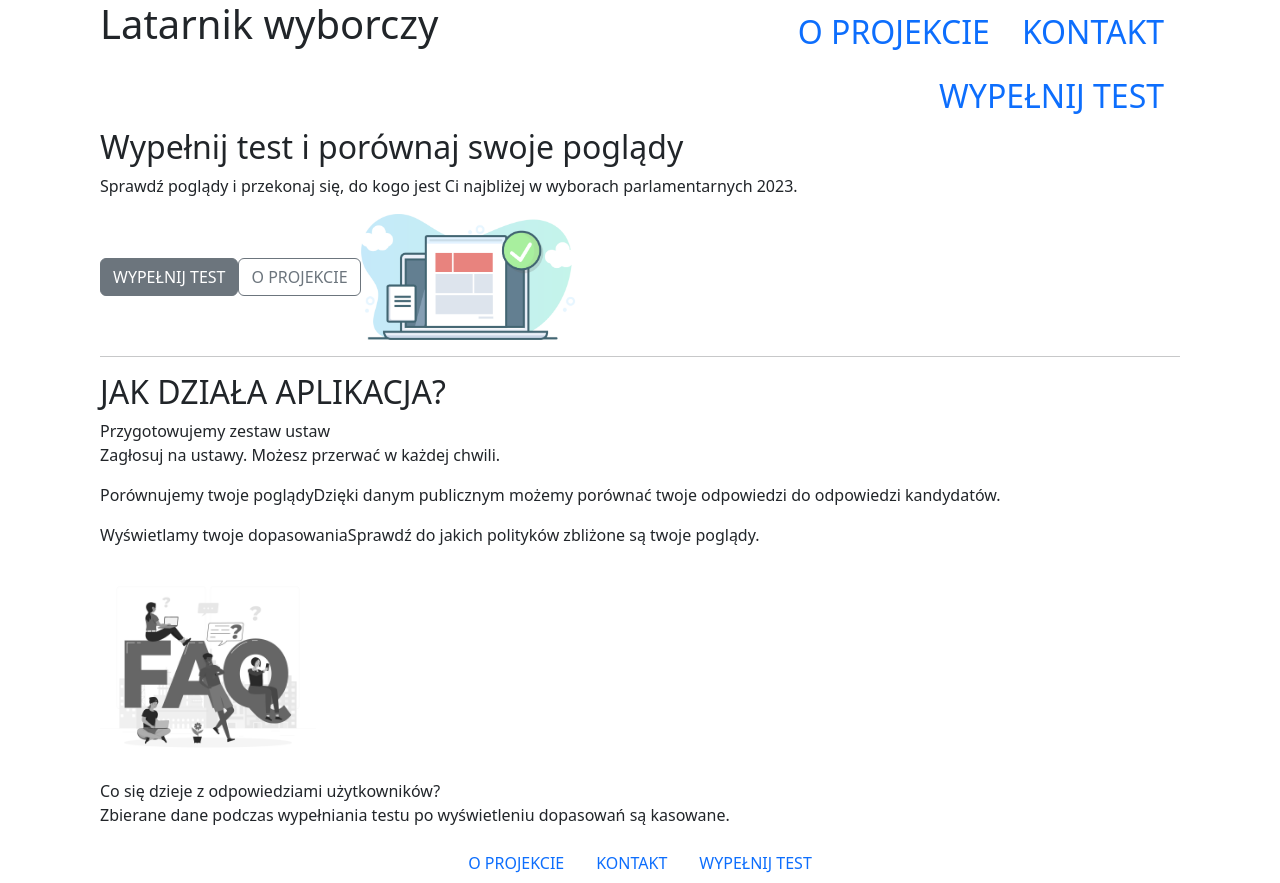
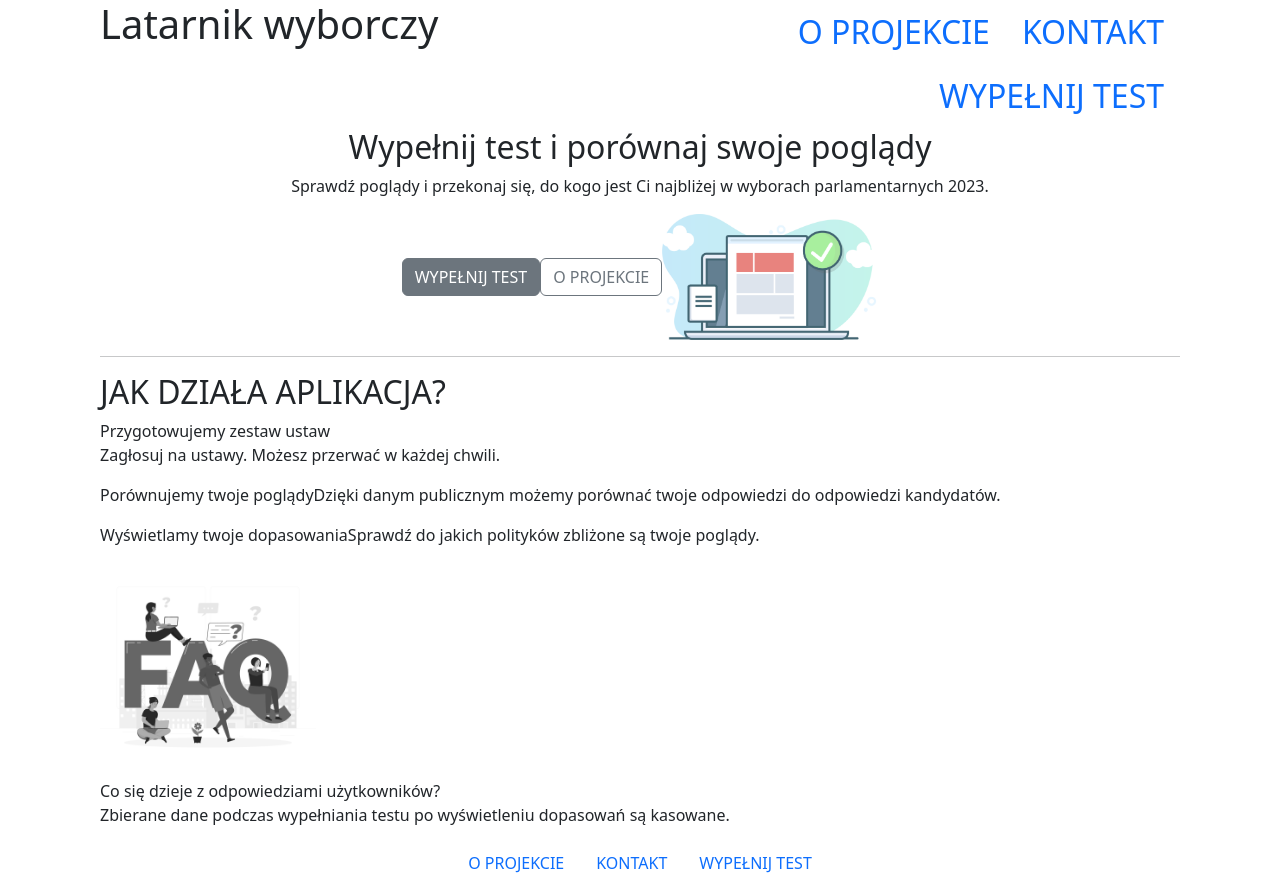
Before and after one commit to Pawlikss/projekt-latarnik, a JavaScript app: page / in a window 1280 px wide. Built offline with nearby package versions, Linux system fonts and the light colour scheme; the HTML template or start-up script is replaced by a standard one.

Commit message:
style main

```diff
--- a/src/App.css
+++ b/src/App.css
@@ -12,3 +12,7 @@ body {
     grid-template-columns: 1fr 1fr;
     grid-gap: 20px;
 }
+
+.center {
+    text-align: center;
+}
--- a/src/components/MainArticle.js
+++ b/src/components/MainArticle.js
@@ -1,6 +1,6 @@
 const MainArticle = () => {
     return (
-        <article>
+        <article className="center">
                 <h2>Wypełnij test i porównaj swoje poglądy</h2>
                 <p>Sprawdź poglądy i przekonaj się, do kogo jest Ci najbliżej w wyborach parlamentarnych 2023.</p>
                 <button className="btn btn-secondary">WYPEŁNIJ TEST</button>
```
